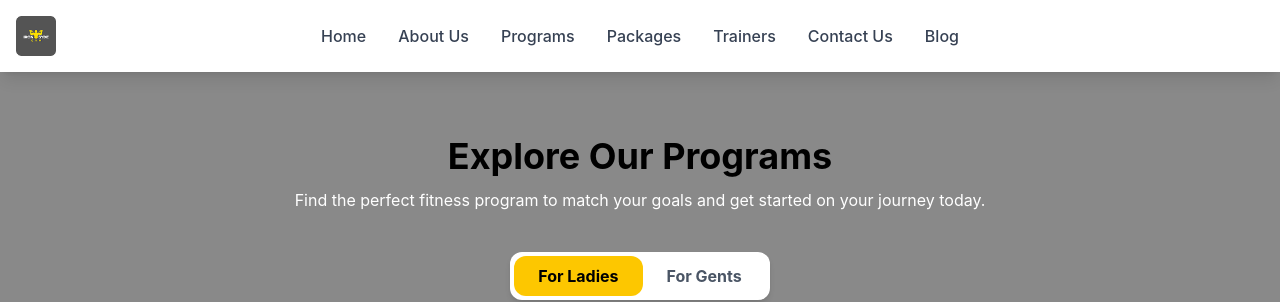
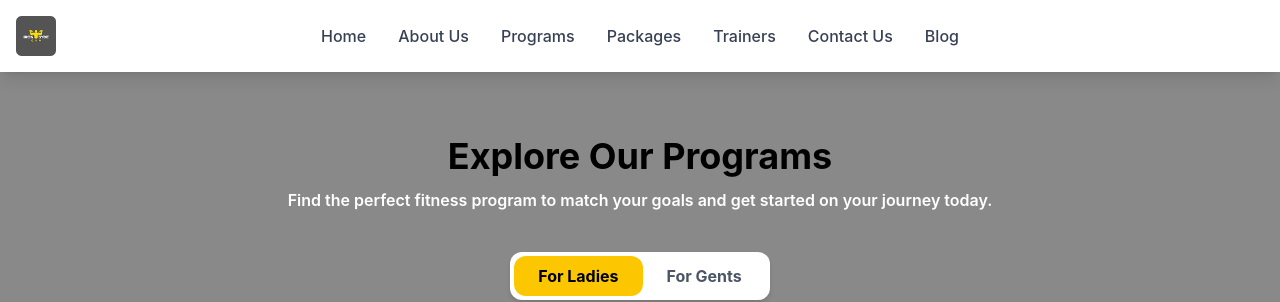
Before and after one commit to supunyasanthaofficial/Gym, a React (Vite) app: page /programs in a window 1280 px wide. Shown: the top 302 px of the page. Built offline with nearby package versions, Linux system fonts and the light colour scheme.

Commit message:
font size changes

```diff
--- a/src/pages/Programs.jsx
+++ b/src/pages/Programs.jsx
@@ -18,7 +18,7 @@ const Programs = () => {
           Explore Our Programs
         </h1>
 
-        <p className="text-center text-white mb-10">
+        <p className="text-center text-white mb-10 font-semibold">
           Find the perfect fitness program to match your goals and get started
           on your journey today.
         </p>
```
